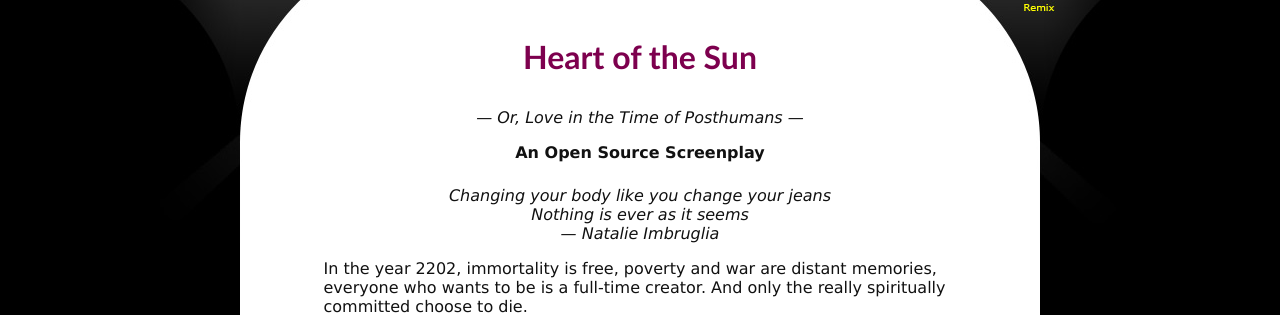
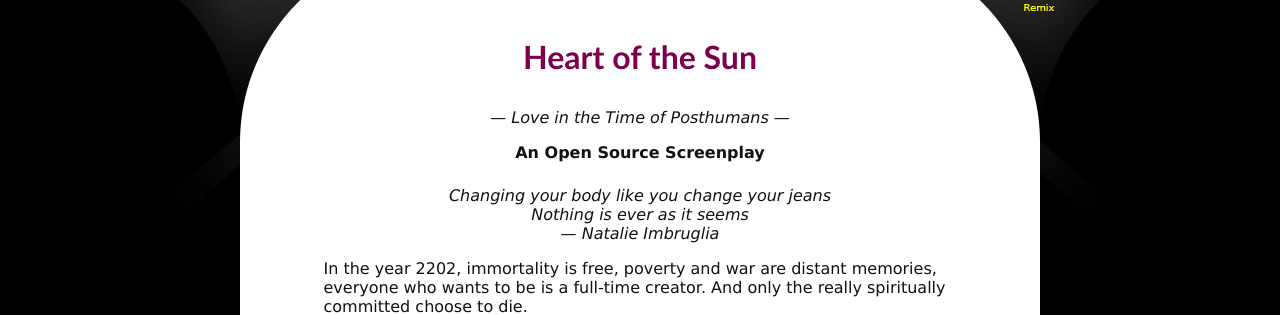
Before and after one commit to harlantwood/Heart_of_the_Sun, a Jekyll site: the page built from Summary/index.md, in a window 1280 px wide and 900 px high. Shown: the part 357-672 px from the top of the window. Built offline with Jekyll 4.4.1, drawn with Linux system fonts in a browser that asks for light colours.

Commit message:
rename "HOS" to "Summary"

```diff
--- a/Heart_of_the_Sun/index.md
+++ b/Summary/index.md
@@ -4,7 +4,7 @@ title: Heart of the Sun
 ---
 
 <div class="title">Heart of the Sun</div>
-<div class="subtitle">&mdash; Or, Love in the Time of Posthumans &mdash;</div>
+<div class="subtitle">&mdash; Love in the Time of Posthumans &mdash;</div>
 <div class="ipNotice">An Open Source Screenplay</div>
 <div class="quote">
 Changing your body like you change your jeans<br />
--- a/index.html
+++ b/index.html
@@ -1,4 +1,4 @@
 ---
 layout: redirect
 ---
-Heart_of_the_Sun
+Summary
```
